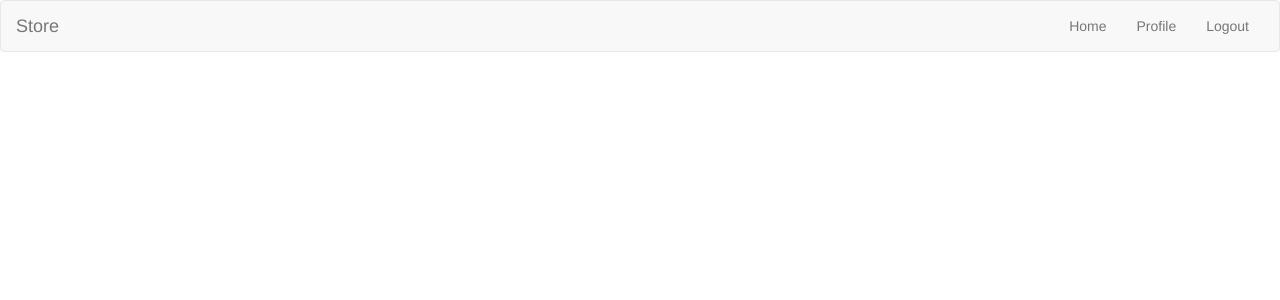
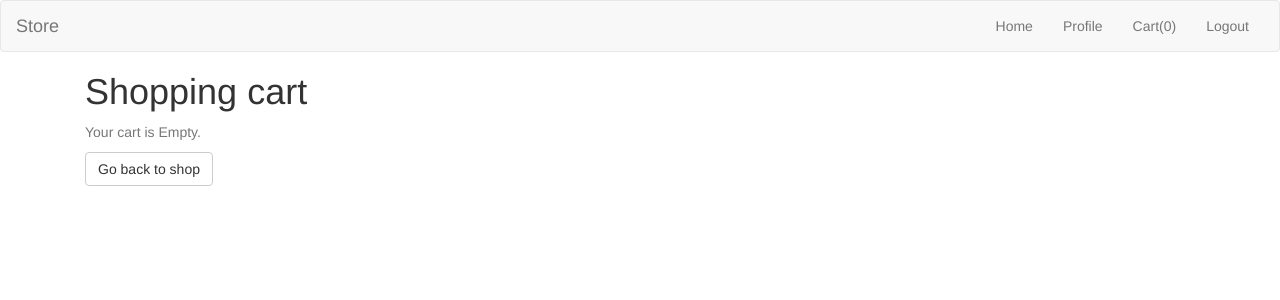
Before and after one commit to akhilparmar/e-commerce, a PHP site: page /store_new/cart.php in a window 1280 px wide. Shown: the top 300 px of the page. Run offline with PHP 8.4, Linux system fonts and the light colour scheme; the visitor is signed in with stand-in values (Sample User, id 1).

Commit message:
Update 12-6-2017
Cart functionality flow is completed

```diff
--- a/store_new/admin/edit_product.php
+++ b/store_new/admin/edit_product.php
@@ -67,7 +67,7 @@ if(isset($_POST['update_product']))
 		}
 	}
 
-	$update_product = mysqli_query($con, "update products set name='".$_POST['name']."', cat_id='".$_POST['cat_id']."', price='".$_POST['price']."', qty='".$_POST['qty']."', description='".$_POST['description']."' where id=".$_POST['product_id'] );
+	$update_product = mysqli_query($con, "update products set name='".$_POST['name']."', cat_id='".$_POST['cat_id']."', price='".$_POST['price']."', qty='".$_POST['qty']."', description='".addslashes($_POST['description'])."' where id=".$_POST['product_id'] );
 
 
 	if(!empty($filename))
--- a/store_new/cart.php
+++ b/store_new/cart.php
@@ -1,47 +1,41 @@
 <?php
 @session_start();
 
-if (!isset($_SESSION['user_id'])) {
-	header("Location: login.php");
-}
-
 include_once 'dbconnect.php';
 include_once 'header.php';
+?>
+<script>
+function place_order()
+{
+	alert('Thank you, your order has been placed successfully...');
+	window.location = "<?php echo BASEURL.'?clear_cart=1'; ?>";
+}
+function go_to_login()
+{
+	alert('Please Login to place the order. You will redirected to the Login page....');
+	window.location = "<?php echo BASEURL.'login.php'; ?>";
+}
+</script>
+<?php
+if(isset($_REQUEST['del_id']) && !empty($_REQUEST['del_id']))
+{
+	unset($_SESSION['cart'][$_REQUEST['del_id']]);
+}
 
 if(isset($_POST['update_cart']))
 {
-	print_r($_POST);exit;
+	foreach($_SESSION['cart'] as $key=>$cart_item)
+	{
+		$_SESSION['cart'][$key]['qty'] = $_POST['qty_'.$key];
+	}
 }
-?>
-<script>
-/**
-* function calculates sub total for particular product
-*
-* @return
-*/
-function update_subtotal(id, qty)
-{
-	price = $('#price_'+id).val();
-	unit_price = price*qty;
-	$('#subtotal_'+id).html('$'+unit_price);
-	$('#subtotal_hidden_'+id).val(unit_price);
-}
-</script>
-<?php
+
 
 if(isset($_SESSION['cart']) && !empty($_SESSION['cart']))
 {
 	?>
 	<div class="container">
-        <!--<div class="col-md-12">
-            <ul class="breadcrumb">
-                <li><a href="#">Home</a>
-                </li>
-                <li>Shopping cart</li>
-            </ul>
-        </div>-->
-
-        <div class="col-md-9" id="basket">
+        <div class="col-md-12" id="basket">
             <div class="box">
                 <form method="post" action="">
                     <h1>Shopping cart</h1>
@@ -53,39 +47,42 @@ if(isset($_SESSION['cart']) && !empty($_SESSION['cart']))
                                     <th colspan="2">Product</th>
                                     <th>Quantity</th>
                                     <th>Unit price</th>
-                                    <th colspan="2">Total</th>
                                 </tr>
                             </thead>
                             <tbody>
                             	<?php
+                            	//cart total
                             	$total = 0;
-                            	foreach($_SESSION['cart'] as $cart_item)
+                            	//serial number fgor generate dynamic id
+                            	$sr_no = 1;
+                            	foreach($_SESSION['cart'] as $key=>$cart_item)
 								{
-									$product_query = mysqli_query($con, "select * from products where id=".$cart_item);
+									$product_query = mysqli_query($con, "select * from products where id=".$key);
 									$products = mysqli_fetch_object($product_query);
-
-
 									?>
 									<tr>
 	                                    <td>
 	                                        <a href="#">
-	                                            <img height="100" src="<?php echo BASEURL.'assets/images/'.$products->image; ?>" alt="White Blouse Armani">
+	                                            <img height="100" src="<?php echo BASEURL.'assets/images/'.$products->image; ?>" alt="White Blouse Armani" />
 	                                        </a>
 	                                    </td>
-	                                    <td><a href="#"><?php echo $products->name; ?></a>
+	                                    <td>
+	                                    	<a href="#"><?php echo $products->name; ?></a>
 	                                    </td>
 	                                    <td>
-	                                        <input type="number" onchange="update_subtotal(<?php echo $cart_item; ?>,this.value)" id="qty_<?php echo $cart_item; ?>" name="qty" value="1" class="form-control">
-	                                        <input type="hidden" id="price_<?php echo $cart_item; ?>" name="product_price" value="<?php echo $products->price; ?>" class="form-control">
+	                                        <input type="number" onchange="update_subtotal(<?php echo $cart_item['id']; ?>,this.value)" id="qty_<?php echo $cart_item['id']; ?>" name="qty_<?php echo $cart_item['id'];?>" value="<?php echo $cart_item['qty']; ?>" class="form-control" />
 	                                    </td>
-	                                    <td id="unit_<?php echo $cart_item; ?>"><?php echo '$'.$products->price; ?><input type="hidden" id="unit_hidden_<?php echo $cart_item; ?>"></td>
-	                                    <td id="subtotal_<?php echo $cart_item; ?>"><?php echo '$'.$products->price; ?><input type="hidden" id="subtotal_hidden_<?php echo $cart_item; ?>"></td>
-	                                    <td><a href="#"><i class="fa fa-trash-o"></i></a>
+	                                    <td id="unit_<?php echo $cart_item['id']; ?>">
+	                                    	<?php echo '$'.$products->price; ?>
+	                                    </td>
+	                                    <td>
+	                                    	<a href="<?php echo BASEURL.'cart.php?del_id='.$cart_item['id']; ?>"><i class="fa fa-trash-o"></i>Delete</a>
 	                                    </td>
 	                                </tr>
 									<?php
 
-									$total += $products->price;
+									$total += ($products->price * $cart_item['qty']);
+									$sr_no++;
 								}
 								?>
 
@@ -103,12 +100,26 @@ if(isset($_SESSION['cart']) && !empty($_SESSION['cart']))
 
                     <div class="box-footer">
                         <div class="pull-left">
-                            <a href="category.html" class="btn btn-default"><i class="fa fa-chevron-left"></i> Continue shopping</a>
+                            <a href="<?php echo BASEURL; ?>" class="btn btn-default"><i class="fa fa-chevron-left"></i> Continue shopping</a>
                         </div>
                         <div class="pull-right">
-                            <button class="btn btn-default" type="submit" name="update_cart"><i class="fa fa-refresh"></i> Update basket</button>
-                            <button type="submit" class="btn btn-primary">Proceed to checkout <i class="fa fa-chevron-right"></i>
-                            </button>
+                            <button class="btn btn-default" type="submit" onclick="update_cart();" name="update_cart"><i class="fa fa-refresh"></i> Update basket</button>
+
+                            <?php
+                            if(!isset($_SESSION['user_id']))
+                            {
+								?>
+								<button type="button" onclick="go_to_login()" class="btn btn-primary">Proceed to checkout <i class="fa fa-chevron-right"></i></button>
+								<?php
+							}
+							else
+							{
+								?>
+								<button type="button" onclick="place_order()" class="btn btn-primary">Proceed to checkout <i class="fa fa-chevron-right"></i></button>
+								<?php
+							}
+                            ?>
+
                         </div>
                     </div>
 
@@ -116,70 +127,28 @@ if(isset($_SESSION['cart']) && !empty($_SESSION['cart']))
 
             </div>
             <!-- /.box -->
-
-
-
         </div>
-        <!-- /.col-md-9 -->
-
-        <!--<div class="col-md-3">
-            <div class="box" id="order-summary">
-                <div class="box-header">
-                    <h3>Order summary</h3>
-                </div>
-                <p class="text-muted">Shipping and additional costs are calculated based on the values you have entered.</p>
-
-                <div class="table-responsive">
-                    <table class="table">
-                        <tbody>
-                            <tr>
-                                <td>Order subtotal</td>
-                                <th>$446.00</th>
-                            </tr>
-                            <tr>
-                                <td>Shipping and handling</td>
-                                <th>$10.00</th>
-                            </tr>
-                            <tr>
-                                <td>Tax</td>
-                                <th>$0.00</th>
-                            </tr>
-                            <tr class="total">
-                                <td>Total</td>
-                                <th>$456.00</th>
-                            </tr>
-                        </tbody>
-                    </table>
-                </div>
-
-            </div>
-
-
-            <div class="box">
-                <div class="box-header">
-                    <h4>Coupon code</h4>
-                </div>
-                <p class="text-muted">If you have a coupon code, please enter it in the box below.</p>
-                <form>
-                    <div class="input-group">
-
-                        <input type="text" class="form-control">
-
-                        <span class="input-group-btn">
-
-			<button class="btn btn-primary" type="button"><i class="fa fa-gift"></i></button>
-
-		    </span>
-                    </div>
-                    <!-- /input-group -->
-                </form>
-            </div>
-
-        </div>-->
-        <!-- /.col-md-3 -->
-
     </div>
     <?php
+}
+else
+{
+	?>
+	<div class="container">
+        <div class="col-md-12" id="basket">
+            <div class="box">
+	            <h1>Shopping cart</h1>
+	            <p class="text-muted"> Your cart is Empty.</p>
+
+	            <div class="box-footer">
+                    <div class="pull-left">
+                        <a href="<?php echo BASEURL; ?>" class="btn btn-default"><i class="fa fa-chevron-left"></i> Go back to shop</a>
+                    </div>
+                </div>
+	        </div>
+	    </div>
+	</div>
+	<?php
 }
 ?>
 <?php
--- a/store_new/header.php
+++ b/store_new/header.php
@@ -40,28 +40,19 @@
 	      	{
 				?>
 				<li><a href="<?php echo BASEURL.'user_profile.php?uid='.$_SESSION['user_id']; ?>" > Profile</a></li>
+				<li><a href="<?php echo BASEURL.'cart.php'; ?>" > Cart(<?php if(!empty($_SESSION['cart'])){ echo count($_SESSION['cart']); }else {echo '0';  } ?>)</a></li>
 				<li><a href="logout.php"> Logout</a></li>
 				<?php
 			}
 			else
 			{
 				?>
+				<li><a href="<?php echo BASEURL.'cart.php'; ?>" > Cart(<?php if(!empty($_SESSION['cart'])){ echo count($_SESSION['cart']); }else {echo '0';  } ?>)</a></li>
 				<li><a href="login.php"> Login</a></li>
 				<li><a href="register.php"> register</a></li>
 				<?php
 			}
 	      	?>
-
-	        <!--<li class="dropdown">
-	          <a href="#" class="dropdown-toggle" data-toggle="dropdown" role="button" aria-haspopup="true" >Dropdown <span class="caret"></span></a>
-	          <ul class="dropdown-menu">
-	            <li><a href="#">Action</a></li>
-	            <li><a href="#">Another action</a></li>
-	            <li><a href="#">Something else here</a></li>
-	            <li role="separator" class="divider"></li>
-	            <li><a href="#">Separated link</a></li>
-	          </ul>
-	        </li>-->
 	      </ul>
 	    </div>
 	  </div>
--- a/store_new/user_profile.php
+++ b/store_new/user_profile.php
@@ -59,9 +59,6 @@ include_once 'header.php';
 			    </div>
 			    <div role="tabpanel" class="tab-pane" id="shipping"></div>
 			  </div>
-
-
-
 			</div>
 		</div>
 	</section>
```
Also changed, not shown: store_new/add_to_cart.php (+22 -6 lines), store_new/home.php (+7 -4 lines).
